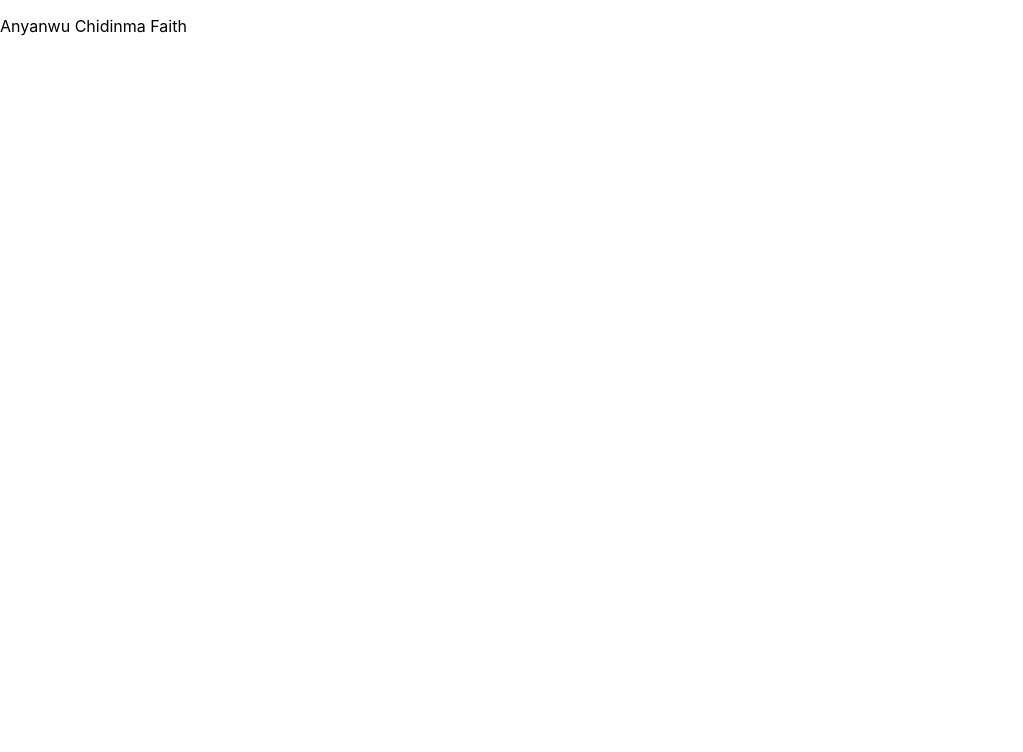
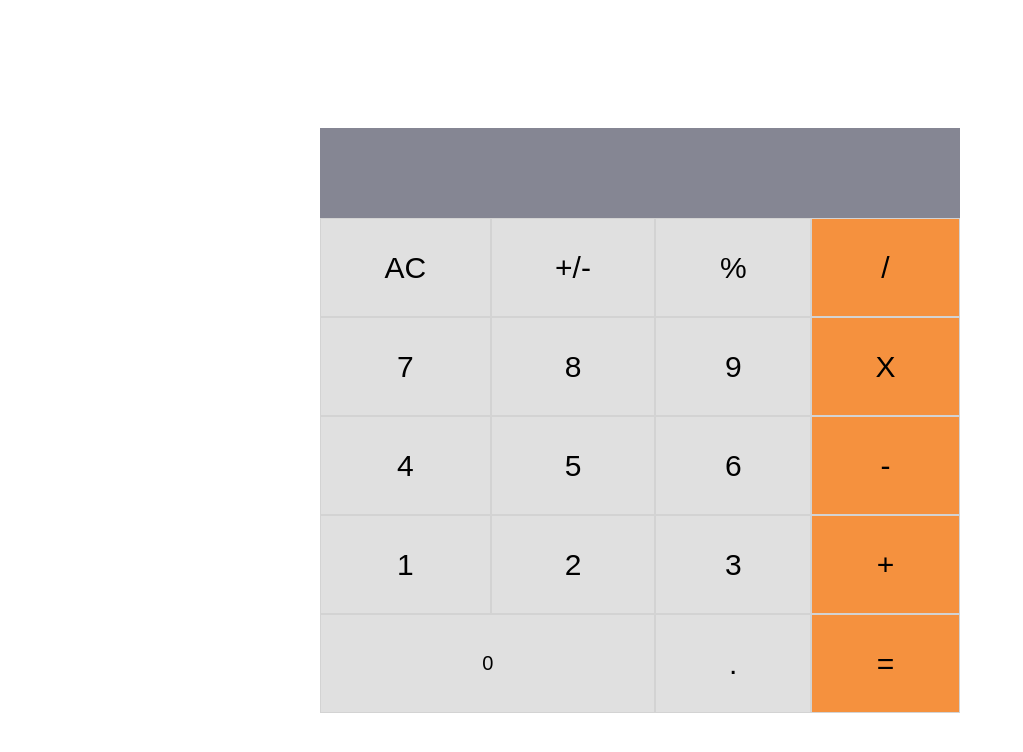
Before and after one commit to Dinma-Faith-zz/Math-magician, a React (Create React App) app: page / in a window 1280 px wide. Shown: the top 752 px of the page, without its empty margins (0-1023 px from the left). Built offline with nearby package versions, Linux system fonts and the light colour scheme.

Commit message:
Create Calculator UI

```diff
--- a/src/App.js
+++ b/src/App.js
@@ -1,13 +1,16 @@
-function App() {
-  return (
-    <div className="App">
-      <header className="App-header">
-        <p>
-          Anyanwu Chidinma Faith
-        </p>
-      </header>
-    </div>
-  );
+import React from 'react';
+import Calculator from './components/Calculator';
+
+class RenderCalculator extends React.Component {
+  constructor(props) {
+    super(props);
+    this.state = {};
+  }
+
+  render() {
+    return (
+      <Calculator />
+    );
+  }
 }
-
-export default App;
+export default RenderCalculator;
--- /dev/null
+++ b/src/components/Calculator.js
@@ -0,0 +1,39 @@
+import React from 'react';
+import './index.css';
+
+class Calculator extends React.Component {
+  constructor(props) {
+    super(props);
+    this.state = {};
+  }
+
+  render() {
+    return (
+      <div className="mainContainer">
+        <div className="displayInputs" />
+        <div className="calcDiv">
+          <button type="button" className="btn">AC</button>
+          <button type="button" className="btn">+/-</button>
+          <button type="button" className="btn">%</button>
+          <button type="button" className="btn btnoperator">/</button>
+          <button type="button" className="btn">7</button>
+          <button type="button" className="btn">8</button>
+          <button type="button" className="btn">9</button>
+          <button type="button" className="btn btnoperator">X</button>
+          <button type="button" className="btn">4</button>
+          <button type="button" className="btn">5</button>
+          <button type="button" className="btn">6</button>
+          <button type="button" className="btn btnoperator">-</button>
+          <button type="button" className="btn">1</button>
+          <button type="button" className="btn">2</button>
+          <button type="button" className="btn">3</button>
+          <button type="button" className="btn btnoperator">+</button>
+          <button type="button" className="btnZero">0</button>
+          <button type="button" className="btn">.</button>
+          <button type="button" className="btn btnoperator">=</button>
+        </div>
+      </div>
+    );
+  }
+}
+export default Calculator;
--- /dev/null
+++ b/src/components/index.css
@@ -0,0 +1,48 @@
+body {
+  padding: 0;
+  margin: 0;
+}
+
+.mainContainer {
+  width: 100%;
+  display: flex;
+  flex-direction: column;
+  align-items: center;
+  justify-content: center;
+  margin-top: 10%;
+}
+
+.displayInputs {
+  background-color: #858693;
+  width: 50%;
+  height: 90px;
+}
+
+.calcDiv {
+  display: grid;
+  grid-template-columns: auto auto auto auto;
+  width: 50%;
+}
+
+.btn {
+  font-size: 30px;
+  background-color: #e0e0e0;
+  border: 1px solid rgb(211, 211, 211);
+  height: 99px;
+}
+
+.btn:active {
+  background-color: rgb(156, 152, 152);
+}
+
+.btnZero {
+  height: 99px;
+  font-size: 20px;
+  background-color: #e0e0e0;
+  border: 1px solid lightgray;
+  grid-column: 1/3;
+}
+
+.btnoperator {
+  background-color: #f5913e;
+}
--- a/src/index.css
+++ /dev/null
@@ -1,27 +0,0 @@
-body {
-  margin: 0;
-  font-family:
-    -apple-system,
-    BlinkMacSystemFont,
-    'Segoe UI',
-    'Roboto',
-    'Oxygen',
-    'Ubuntu',
-    'Cantarell',
-    'Fira Sans',
-    'Droid Sans',
-    'Helvetica Neue',
-    sans-serif;
-  -webkit-font-smoothing: antialiased;
-  -moz-osx-font-smoothing: grayscale;
-}
-
-code {
-  font-family:
-    source-code-pro,
-    Menlo,
-    Monaco,
-    Consolas,
-    'Courier New',
-    monospace;
-}
--- a/src/index.js
+++ b/src/index.js
@@ -1,15 +1,8 @@
 import React from 'react';
 import ReactDOM from 'react-dom/client';
-import './index.css';
-import App from './App';
+import RenderCalculator from './App';
 
 const root = ReactDOM.createRoot(document.getElementById('root'));
 root.render(
-  <React.StrictMode>
-    <App />
-  </React.StrictMode>,
+  <RenderCalculator />,
 );
-
-// If you want to start measuring performance in your app, pass a function
-// to log results (for example: reportWebVitals(console.log))
-// or send to an analytics endpoint. Learn more: https://bit.ly/CRA-vitals
```
